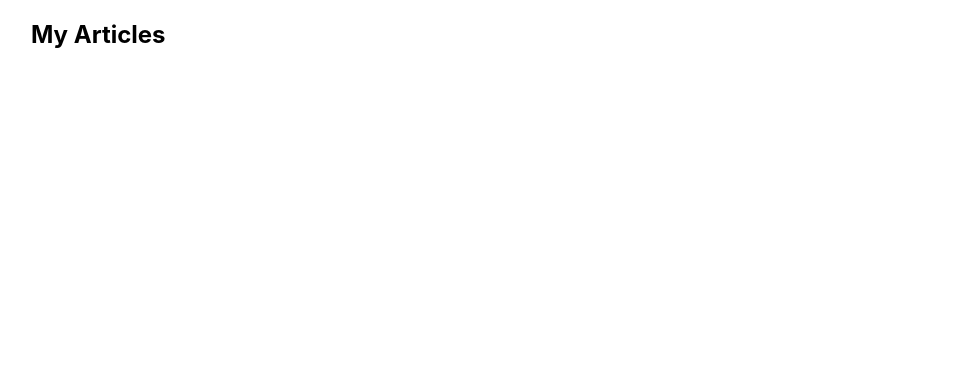
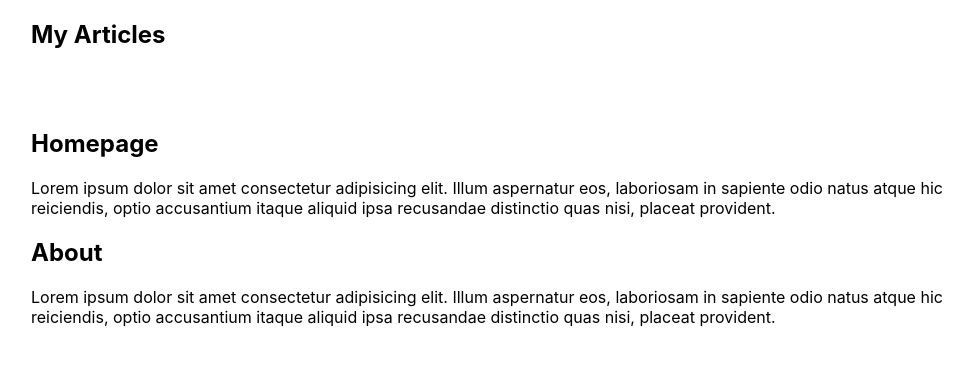
Before and after one commit to Alan114/multipage-site, a React (Create React App) app: page /about in a window 1280 px wide. Shown: the top 366 px of the page, without its empty margins (129-1102 px from the left). Built offline with nearby package versions, Linux system fonts and the light colour scheme.

Commit message:
Creating page components and setting up Routes with React Router

```diff
--- a/package.json
+++ b/package.json
@@ -8,6 +8,7 @@
     "@testing-library/user-event": "^12.8.3",
     "react": "^17.0.2",
     "react-dom": "^17.0.2",
+    "react-router-dom": "5.1",
     "react-scripts": "4.0.3",
     "web-vitals": "^1.1.2"
   },
--- a/src/App.js
+++ b/src/App.js
@@ -1,11 +1,29 @@
 import "./App.css";
+import { BrowserRouter, Route } from "react-router-dom";
+import Home from "./pages/Home";
+import Contact from "./pages/Contact";
+import About from "./pages/About";
 
 function App() {
   return (
     <div className="App">
-      <nav>
-        <h1>My Articles</h1>
-      </nav>
+      <BrowserRouter>
+        <nav>
+          <h1>My Articles</h1>
+        </nav>
+
+        <Route path="/">
+          <Home />
+        </Route>
+
+        <Route path="/about">
+          <About />
+        </Route>
+
+        <Route path="/contact">
+          <Contact />
+        </Route>
+      </BrowserRouter>
     </div>
   );
 }
--- /dev/null
+++ b/src/pages/About.js
@@ -0,0 +1,17 @@
+import React from "react";
+
+const About = () => {
+  return (
+    <div>
+      <h2>About</h2>
+      <p>
+        Lorem ipsum dolor sit amet consectetur adipisicing elit. Illum
+        aspernatur eos, laboriosam in sapiente odio natus atque hic reiciendis,
+        optio accusantium itaque aliquid ipsa recusandae distinctio quas nisi,
+        placeat provident.
+      </p>
+    </div>
+  );
+};
+
+export default About;
--- /dev/null
+++ b/src/pages/Contact.js
@@ -0,0 +1,17 @@
+import React from "react";
+
+const Contact = () => {
+  return (
+    <div>
+      <h2>Contact</h2>
+      <p>
+        Lorem ipsum dolor sit amet consectetur adipisicing elit. Illum
+        aspernatur eos, laboriosam in sapiente odio natus atque hic reiciendis,
+        optio accusantium itaque aliquid ipsa recusandae distinctio quas nisi,
+        placeat provident.
+      </p>
+    </div>
+  );
+};
+
+export default Contact;
--- /dev/null
+++ b/src/pages/Home.js
@@ -0,0 +1,17 @@
+import React from "react";
+
+const Home = () => {
+  return (
+    <div>
+      <h2>Homepage</h2>
+      <p>
+        Lorem ipsum dolor sit amet consectetur adipisicing elit. Illum
+        aspernatur eos, laboriosam in sapiente odio natus atque hic reiciendis,
+        optio accusantium itaque aliquid ipsa recusandae distinctio quas nisi,
+        placeat provident.
+      </p>
+    </div>
+  );
+};
+
+export default Home;
```
Also changed, not shown: 1 other file (tests, documents, lock files or other folders).
